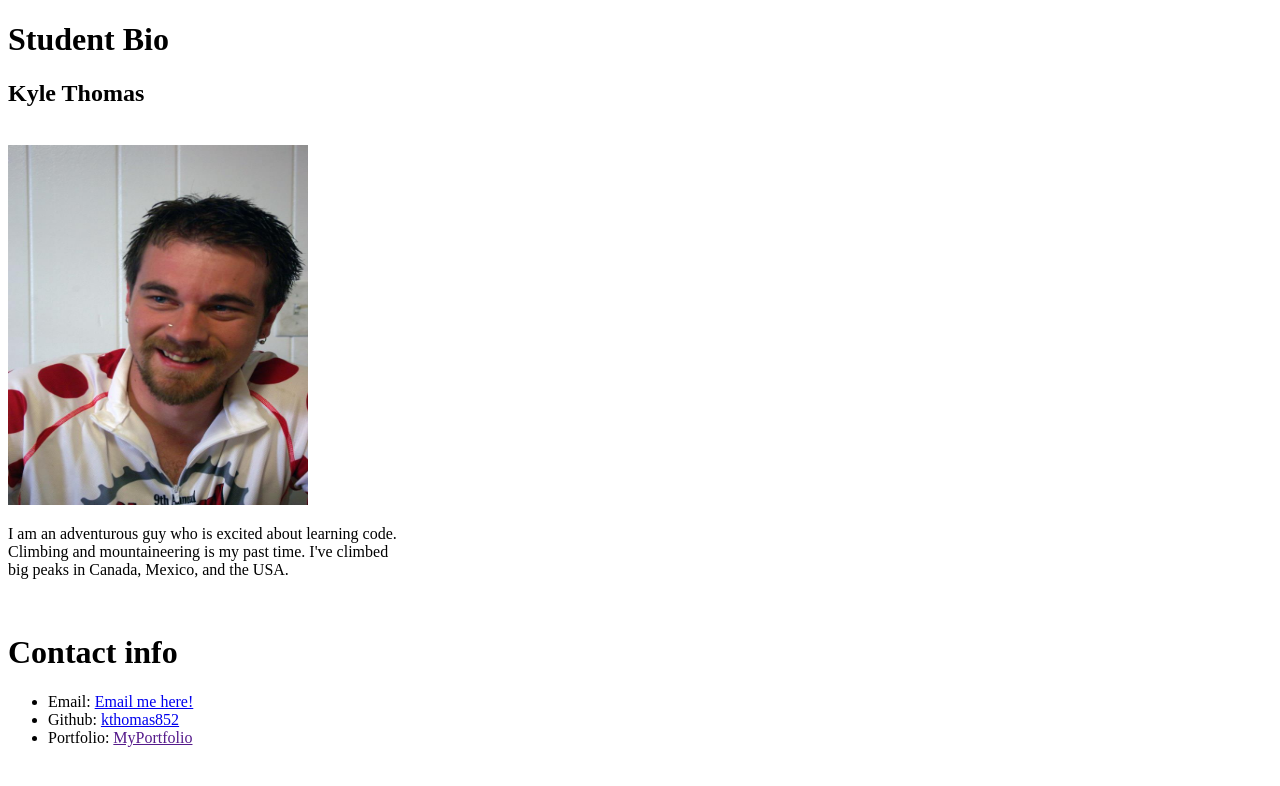
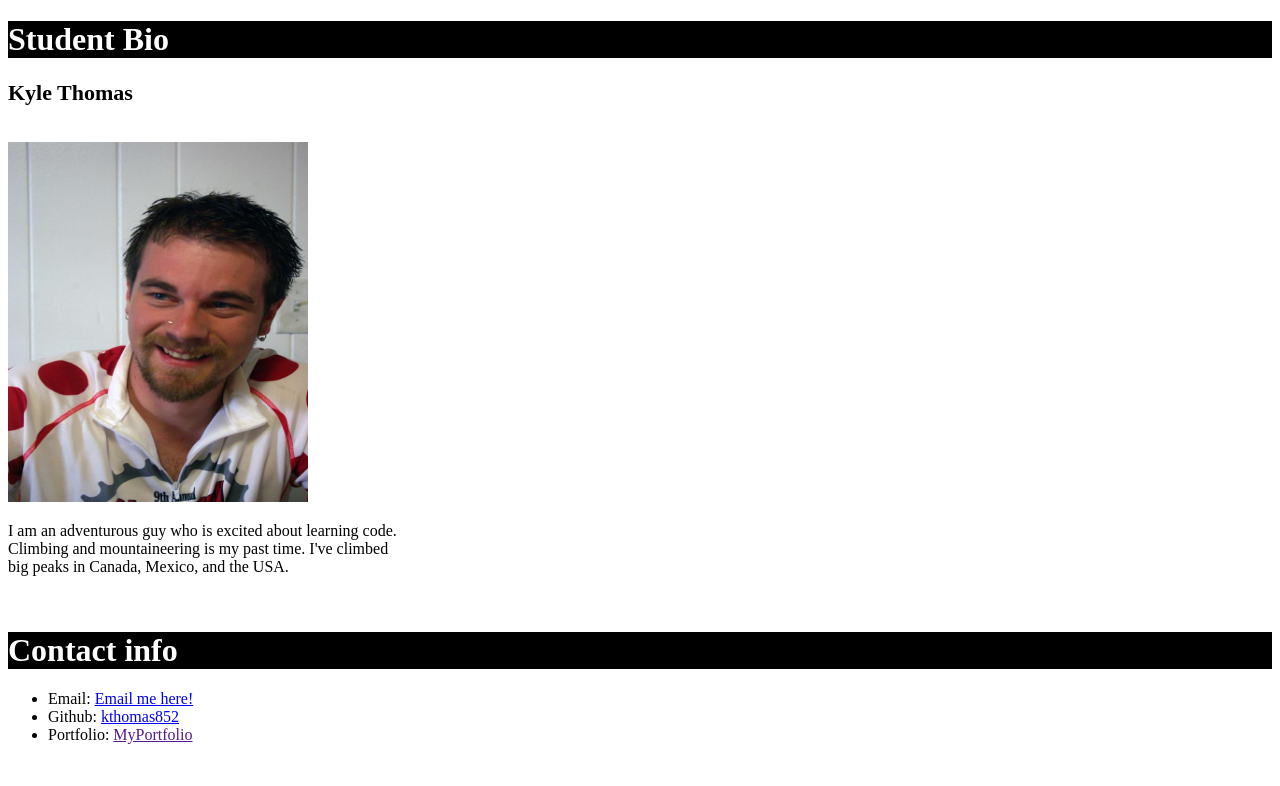
Before and after one commit to kthomas852/UofA, a plain HTML site: page bio.html in a window 1280 px wide. Drawn offline with Linux system fonts and the light colour scheme.

Commit message:
initial commit i think

```diff
--- /dev/null
+++ b/bio.css
@@ -0,0 +1,11 @@
+h1 {
+    font-weight: bold;
+    font-size: 32px;
+    background: black;
+    color: white
+}
+
+h2 {
+    font-size: 22px;
+
+}
--- a/bio.html
+++ b/bio.html
@@ -1,13 +1,14 @@
 <!DOCTYPE html>
 <html lang="en">
 <head>
+    <link rel="stylesheet" href="bio.css">
     <meta charset="UTF-8">
     <meta name="viewport" content="width=device-width, initial-scale=1.0">
     <meta http-equiv="X-UA-Compatible" content="ie=edge">
     <title>Student Bio</title>
 </head>
 <body>
-    <h1 font-weight="bold">Student Bio</h1>
+    <h1>Student Bio</h1>
     <h2>Kyle Thomas</h2>
     <br>
     <img src="kyle.jpg" height="360" width="300">
```
Also changed, not shown: index.html (+2 -0 lines).
